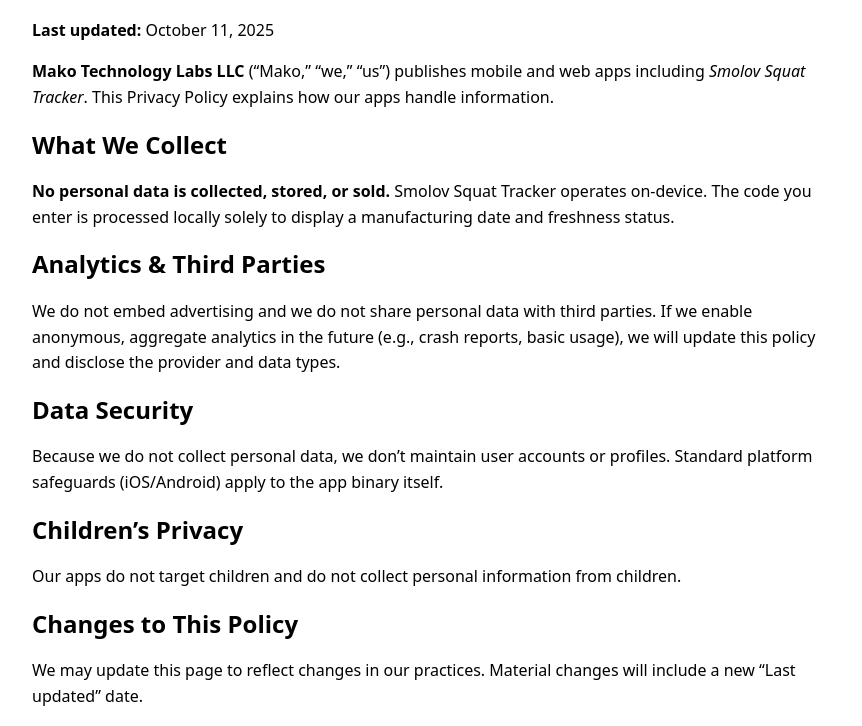
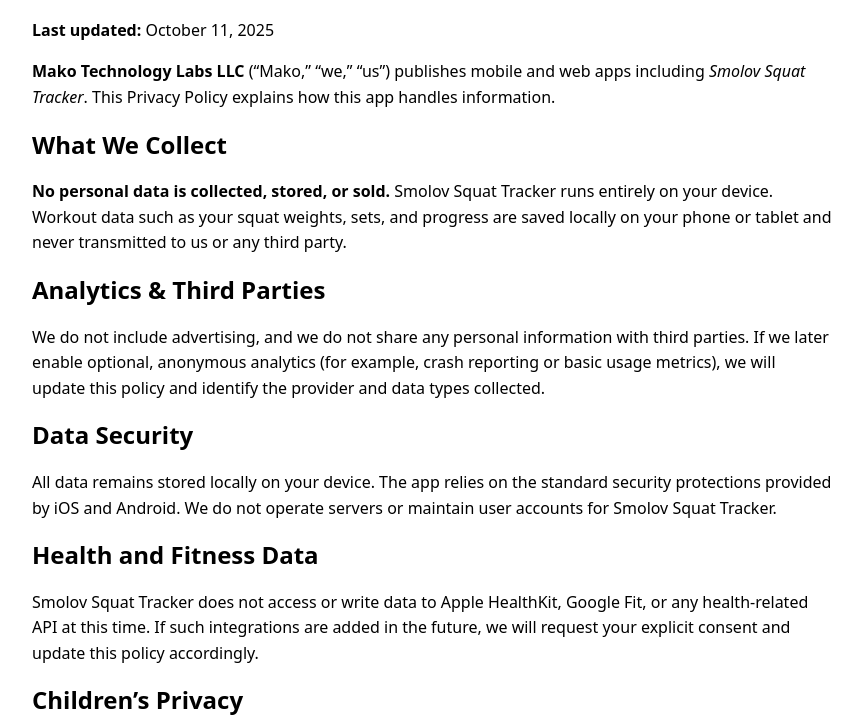
Before and after one commit to MakoLabs-io/mako-policies, a plain HTML site: page smolov-privacy.html in a window 1280 px wide. Shown: the part 74-800 px from the top of the page, without its empty margins (0-862 px from the left). Drawn offline with Linux system fonts and the light colour scheme.

Commit message:
Update smolov-privacy.html

```diff
--- a/smolov-privacy.html
+++ b/smolov-privacy.html
@@ -3,32 +3,35 @@
 <head>
   <meta charset="utf-8" />
   <meta name="viewport" content="width=device-width,initial-scale=1" />
-  <title>Privacy Policy – Mako Technology Labs</title>
+  <title>Privacy Policy – Smolov Squat Tracker</title>
   <style>
     body { font-family: system-ui, -apple-system, Segoe UI, Roboto, sans-serif; line-height:1.6; margin: 2rem; max-width: 800px;}
-    h1,h2 { line-height:1.2 }
+    h1, h2 { line-height:1.2 }
   </style>
 </head>
 <body>
   <h1>Privacy Policy</h1>
   <p><strong>Last updated:</strong> October 11, 2025</p>
 
-  <p><strong>Mako Technology Labs LLC</strong> (“Mako,” “we,” “us”) publishes mobile and web apps including <em>Smolov Squat Tracker</em>. This Privacy Policy explains how our apps handle information.</p>
+  <p><strong>Mako Technology Labs LLC</strong> (“Mako,” “we,” “us”) publishes mobile and web apps including <em>Smolov Squat Tracker</em>. This Privacy Policy explains how this app handles information.</p>
 
   <h2>What We Collect</h2>
-  <p><strong>No personal data is collected, stored, or sold.</strong> Smolov Squat Tracker operates on-device. The code you enter is processed locally solely to display a manufacturing date and freshness status.</p>
+  <p><strong>No personal data is collected, stored, or sold.</strong> Smolov Squat Tracker runs entirely on your device. Workout data such as your squat weights, sets, and progress are saved locally on your phone or tablet and never transmitted to us or any third party.</p>
 
   <h2>Analytics & Third Parties</h2>
-  <p>We do not embed advertising and we do not share personal data with third parties. If we enable anonymous, aggregate analytics in the future (e.g., crash reports, basic usage), we will update this policy and disclose the provider and data types.</p>
+  <p>We do not include advertising, and we do not share any personal information with third parties. If we later enable optional, anonymous analytics (for example, crash reporting or basic usage metrics), we will update this policy and identify the provider and data types collected.</p>
 
   <h2>Data Security</h2>
-  <p>Because we do not collect personal data, we don’t maintain user accounts or profiles. Standard platform safeguards (iOS/Android) apply to the app binary itself.</p>
+  <p>All data remains stored locally on your device. The app relies on the standard security protections provided by iOS and Android. We do not operate servers or maintain user accounts for Smolov Squat Tracker.</p>
+
+  <h2>Health and Fitness Data</h2>
+  <p>Smolov Squat Tracker does not access or write data to Apple HealthKit, Google Fit, or any health-related API at this time. If such integrations are added in the future, we will request your explicit consent and update this policy accordingly.</p>
 
   <h2>Children’s Privacy</h2>
-  <p>Our apps do not target children and do not collect personal information from children.</p>
+  <p>Smolov Squat Tracker is designed for general fitness use by adults and does not knowingly collect information from children under 13.</p>
 
   <h2>Changes to This Policy</h2>
-  <p>We may update this page to reflect changes in our practices. Material changes will include a new “Last updated” date.</p>
+  <p>We may update this Privacy Policy to reflect changes in our practices. Any material updates will be posted within the app and include a new “Last updated” date.</p>
 
   <h2>Contact</h2>
   <p>Mako Technology Labs LLC<br>
```
